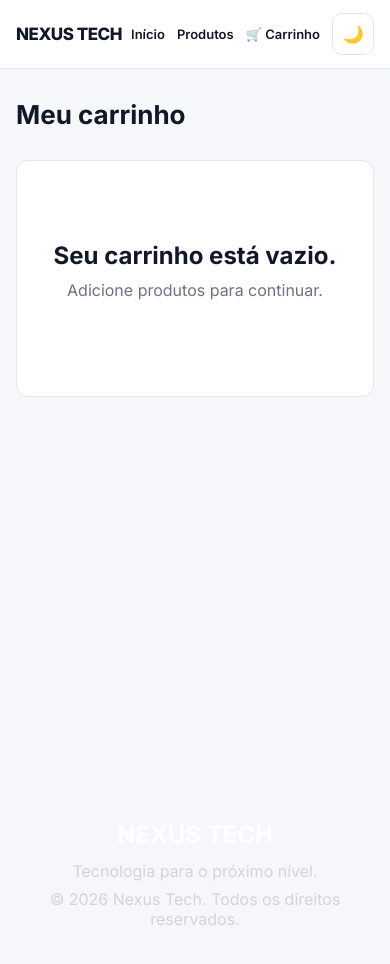
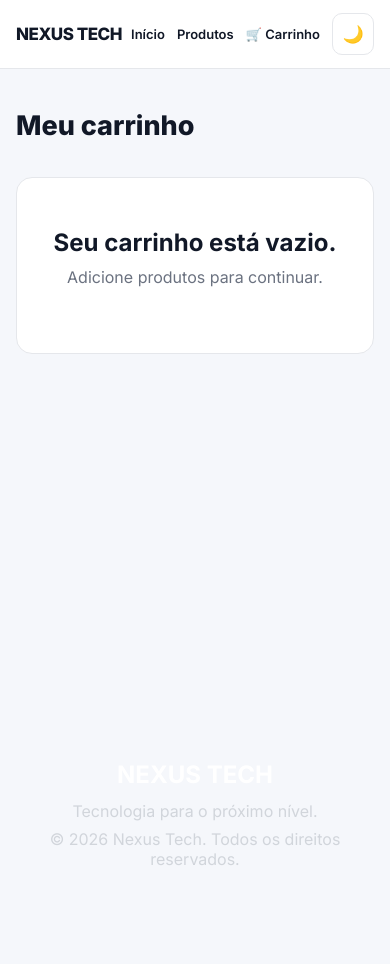
Before and after one commit to oliveirasantos62-dotcom/nexus-tech, a React (Vite) app: page /carrinho in a window 390 px wide. Shown: the top 964 px of the page. After the commit the page ends 917 px from the top, so only its background shows below. Built offline with nearby package versions, Linux system fonts and the light colour scheme.

Commit message:
fix: ajuda carrinho no tema escuro

```diff
--- a/src/pages/Cart/Cart.css
+++ b/src/pages/Cart/Cart.css
@@ -1,35 +1,40 @@
 .cart-page {
   max-width: 1200px;
-  min-height: 70vh;
-  margin: 60px auto;
-  padding: 0 20px;
+  margin: 0 auto;
+  padding: 60px 20px;
 }
 
-.cart-page > h1 {
-  margin-bottom: 30px;
-  font-size: 36px;
+.cart-page h1 {
+  margin-bottom: 35px;
+  color: var(--text);
+  font-size: 32px;
+  font-weight: 800;
 }
 
 .empty-cart {
-  padding: 80px 20px;
+  padding: 70px 30px;
+  background-color: var(--surface);
+  border: 1px solid var(--border);
+  border-radius: 16px;
   text-align: center;
-  background-color: var(--white);
-  border: 1px solid var(--border);
-  border-radius: 12px;
 }
 
 .empty-cart h2 {
   margin-bottom: 10px;
+  color: var(--text);
+  font-size: 24px;
 }
 
 .empty-cart p {
   color: var(--text-secondary);
+  font-size: 16px;
 }
 
 .cart-content {
   display: grid;
-  grid-template-columns: 1fr 320px;
+  grid-template-columns: 1fr 340px;
   gap: 30px;
+  align-items: start;
 }
 
 .cart-products {
@@ -39,13 +44,14 @@
 }
 
 .cart-item {
-  display: flex;
+  display: grid;
+  grid-template-columns: 100px 1fr auto auto;
+  gap: 20px;
   align-items: center;
-  gap: 20px;
   padding: 20px;
-  background-color: var(--white);
+  background-color: var(--surface);
   border: 1px solid var(--border);
-  border-radius: 12px;
+  border-radius: 14px;
 }
 
 .cart-item-image {
@@ -54,10 +60,9 @@
   display: flex;
   align-items: center;
   justify-content: center;
-  background-color: #f3f4f6;
-  border-radius: 8px;
+  border-radius: 10px;
+  background-color: #f1f5f9;
   overflow: hidden;
-  flex-shrink: 0;
 }
 
 .cart-item-image img {
@@ -67,31 +72,25 @@
   padding: 8px;
 }
 
-.cart-item-info {
-  flex: 1;
-}
-
 .cart-item-info h2 {
-  margin-bottom: 8px;
+  margin-bottom: 6px;
+  color: var(--text);
   font-size: 18px;
 }
 
+.cart-product-link {
+  text-decoration: none;
+}
+
 .cart-item-info p {
-  margin-bottom: 8px;
+  margin-bottom: 10px;
   color: var(--text-secondary);
+  font-size: 14px;
 }
 
 .cart-item-info strong {
   color: var(--primary);
-}
-
-.cart-product-link {
-  color: inherit;
-  text-decoration: none;
-}
-
-.cart-product-link:hover {
-  color: var(--primary);
+  font-size: 17px;
 }
 
 .cart-quantity {
@@ -101,13 +100,14 @@
 }
 
 .cart-quantity button {
-  width: 32px;
-  height: 32px;
+  width: 34px;
+  height: 34px;
   border: 1px solid var(--border);
-  border-radius: 6px;
-  background-color: var(--white);
+  border-radius: 8px;
+  background-color: var(--surface);
+  color: var(--text);
+  font-size: 18px;
   cursor: pointer;
-  font-size: 18px;
 }
 
 .cart-quantity button:hover {
@@ -117,29 +117,34 @@
 
 .cart-quantity span {
   min-width: 20px;
+  color: var(--text);
   text-align: center;
   font-weight: 700;
 }
 
 .remove-product {
-  padding: 10px 16px;
   border: none;
-  border-radius: 8px;
-  background-color: #ef4444;
-  color: white;
+  background: none;
+  color: #ef4444;
+  font-weight: 600;
   cursor: pointer;
 }
 
+.remove-product:hover {
+  text-decoration: underline;
+}
+
 .cart-summary {
-  height: fit-content;
-  padding: 24px;
-  background-color: var(--white);
+  padding: 25px;
+  background-color: var(--surface);
   border: 1px solid var(--border);
-  border-radius: 12px;
+  border-radius: 14px;
 }
 
 .cart-summary h2 {
-  margin-bottom: 20px;
+  margin-bottom: 25px;
+  color: var(--text);
+  font-size: 22px;
 }
 
 .cart-summary p {
@@ -149,18 +154,18 @@
 
 .cart-summary strong {
   display: block;
-  margin-bottom: 20px;
-  font-size: 24px;
-  color: var(--primary);
+  margin-bottom: 25px;
+  color: var(--text);
+  font-size: 22px;
 }
 
 .cart-summary button {
   width: 100%;
-  padding: 14px;
+  padding: 13px;
   border: none;
   border-radius: 8px;
   background-color: var(--primary);
-  color: white;
+  color: #ffffff;
   font-weight: 700;
   cursor: pointer;
 }
@@ -169,21 +174,13 @@
   background-color: var(--primary-dark);
 }
 
-@media (max-width: 768px) {
-  .cart-page {
-    margin: 40px auto;
-  }
-
-  .cart-page > h1 {
-    font-size: 30px;
-  }
-
+@media (max-width: 800px) {
   .cart-content {
     grid-template-columns: 1fr;
   }
 
   .cart-item {
-    flex-wrap: wrap;
+    grid-template-columns: 80px 1fr;
   }
 
   .cart-item-image {
@@ -191,39 +188,26 @@
     height: 80px;
   }
 
-  .cart-item-info {
-    min-width: calc(100% - 100px);
-  }
-
   .cart-quantity {
-    margin-left: 100px;
+    grid-column: 2;
   }
 
   .remove-product {
-    width: 100%;
+    grid-column: 2;
+    justify-self: start;
   }
 }
 
-@media (max-width: 480px) {
+@media (max-width: 500px) {
   .cart-page {
-    margin: 30px auto;
-    padding: 0 16px;
+    padding: 40px 16px;
   }
 
-  .cart-page > h1 {
-    font-size: 26px;
+  .cart-page h1 {
+    font-size: 27px;
   }
 
-  .cart-item {
-    gap: 12px;
-    padding: 16px;
-  }
-
-  .cart-item-info {
-    min-width: calc(100% - 92px);
-  }
-
-  .cart-quantity {
-    margin-left: 0;
+  .empty-cart {
+    padding: 50px 20px;
   }
 }
```
